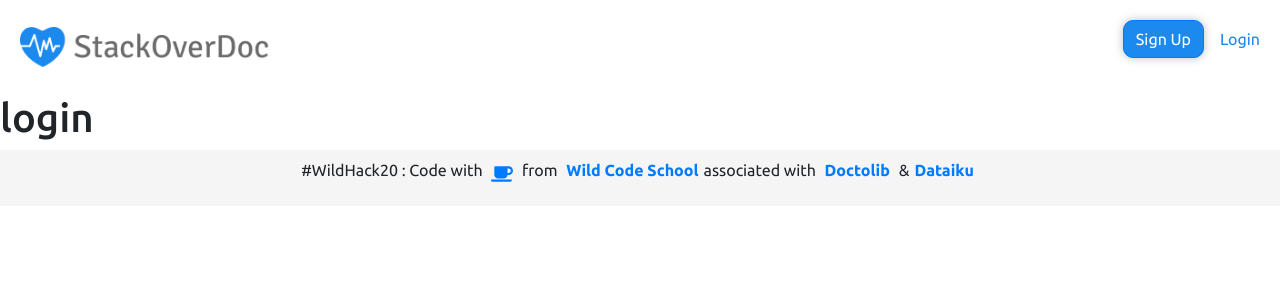
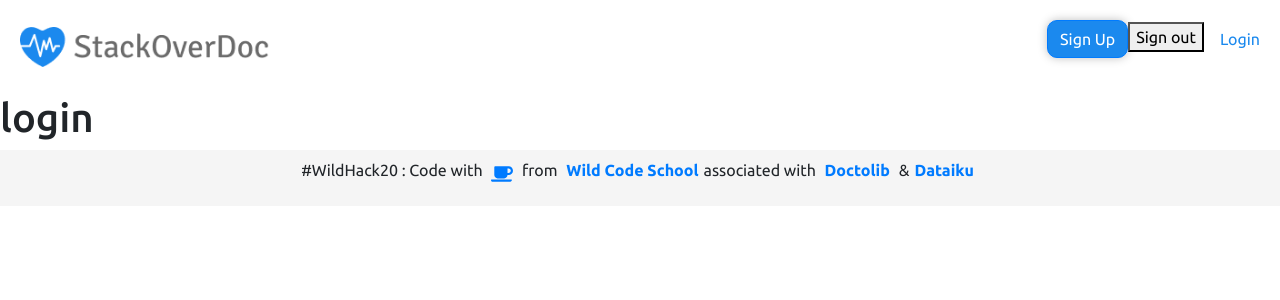
Before and after one commit to Riri-Z/stackoverdoc, a React (Create React App) app: page /login in a window 1280 px wide. Shown: the top 300 px of the page. Built offline with nearby package versions, Linux system fonts and the light colour scheme; no server answers.

Commit message:
adding authentification in progress

```diff
--- a/package.json
+++ b/package.json
@@ -7,6 +7,7 @@
     "@testing-library/react": "^9.5.0",
     "@testing-library/user-event": "^7.2.1",
     "bootstrap": "^4.5.0",
+    "firebase": "^7.15.4",
     "install": "^0.13.0",
     "node-sass": "^4.14.1",
     "npm": "^6.14.5",
--- a/src/App.js
+++ b/src/App.js
@@ -8,6 +8,8 @@ import Header from "./components/Header";
 import question_page from "./pages/Question_page";
 import Footer from "./components/Footer";
 import "./styles/App.scss";
+import { AuthProvider } from "./services/Auth";
+import PrivateRoute from "./services/PrivateRoute";
 import { BrowserRouter as Router, Switch, Route } from "react-router-dom";
 
 class App extends Component {
@@ -18,20 +20,22 @@ class App extends Component {
 
   render() {
     return (
-      <div className="App">
-        <Header />
+      <AuthProvider>
+        <div className="App">
         <Router>
+          <Header />
           <Switch>
             <Route exact path="/" component={Home} />
             <Route path="/login" component={Login} />
-            <Route path="/Sign-up" component={Sign_up} />
-            <Route path="/profile" component={Profil} />
-            <Route path="/feed" component={feed} />
-            <Route path="/question" component={question_page} />
+            <Route path="/sign-up" component={Sign_up} />
+            <PrivateRoute path="/profile" component={Profil} />
+            <PrivateRoute path="/feed" component={feed} />
+            <PrivateRoute path="/question" component={question_page} />
           </Switch>
-        </Router>
-        <Footer />
+          <Footer />
+          </Router>
       </div>
+      </AuthProvider>
     );
   }
 }
--- a/src/components/Header.js
+++ b/src/components/Header.js
@@ -1,9 +1,11 @@
 import React, { useState, useEffect } from "react";
+import { NavLink } from 'react-router-dom';
 import logo from "../images/TitleLogo.png";
 import whiteLogo from "../images/whiteTitleLogo.png";
 import ellipse from "../images/ellipse.png";
 import shape from "../images/shape.png";
 import "../styles/Header.scss";
+import app from '../services/base';
 
 const Header = () => {
   const [navOpened, setNavOpened] = useState(false);
@@ -34,16 +36,17 @@ const Header = () => {
         <ul
           className={navOpened ? "_sd-navbar-menu opened" : "_sd-navbar-menu"}>
           <li>
-            <a href='fdhy' className='btn btn-primary sd-btn'>
+            <NavLink exact to='/sign-up' className='btn btn-primary sd-btn'>
               Sign Up
-            </a>
+            </NavLink>
+            <button onClick={()=>app.auth().signOut()}>Sign out</button>
           </li>
           <li>
-            <a
-              href='fdhy'
+            <NavLink
+              exact to='/login'
               className={isHome ? (navOpened ? "" : "_sd-white") : ""}>
               Login
-            </a>
+            </NavLink>
           </li>
         </ul>
         {navOpened && (
--- a/src/pages/Feed.js
+++ b/src/pages/Feed.js
@@ -3,11 +3,12 @@ import "../styles/Feed.scss";
 import FormAskquestion from "../components/formAskquestion";
 import QuestionList from "../components/questionList";
 
+
 const Feed = () => {
   return (
     <main>
-      <FormAskquestion />
-      <QuestionList />
+        <FormAskquestion />
+        <QuestionList />
     </main>
   );
 };
--- a/src/pages/Home.js
+++ b/src/pages/Home.js
@@ -1,8 +1,9 @@
 import React, { Component } from "react";
 import Button from "../components/Button";
-import { Link } from "react-router-dom";
+import { NavLink } from "react-router-dom";
 import "../styles/Home.scss";
 import docTech from "../images/doc-tech.png";
+
 class Home extends Component {
   render() {
     return (
@@ -14,10 +15,10 @@ class Home extends Component {
         </main>
 
         <div className="Sub-home-container-button">
-          <Link to="/">
+          <NavLink to="/sign-up">
             <Button outline>Create a free account</Button>
-          </Link>
-          <a href="toto">or login &rarr; </a>
+          </NavLink>
+          <NavLink to="/login">or login &rarr; </NavLink>
         </div>
         <img src={docTech} alt="stackOverDoc" className="background-img-home" />
         <p>
--- /dev/null
+++ b/src/services/Auth.js
@@ -0,0 +1,30 @@
+import React, { useEffect, useState } from "react";
+import app from "./base.js";
+
+export const AuthContext = React.createContext();
+
+export const AuthProvider = ({ children }) => {
+  const [currentUser, setCurrentUser] = useState(null);
+  const [pending, setPending] = useState(true);
+
+  useEffect(() => {
+    app.auth().onAuthStateChanged((user) => {
+      setCurrentUser(user)
+      setPending(false)
+    });
+  }, []);
+
+  if(pending){
+    return <>Loading...</>
+  }
+
+  return (
+    <AuthContext.Provider
+      value={{
+        currentUser
+      }}
+    >
+      {children}
+    </AuthContext.Provider>
+  );
+};
--- /dev/null
+++ b/src/services/PrivateRoute.js
@@ -0,0 +1,22 @@
+import React, { useContext } from "react";
+import { Route, Redirect } from "react-router-dom";
+import { AuthContext } from "./Auth";
+
+const PrivateRoute = ({ component: RouteComponent, ...rest }) => {
+  const {currentUser} = useContext(AuthContext);
+  return (
+    <Route
+      {...rest}
+      render={routeProps =>
+        !!currentUser ? (
+          <RouteComponent {...routeProps} />
+        ) : (
+          <Redirect to={"/login"} />
+        )
+      }
+    />
+  );
+};
+
+
+export default PrivateRoute
--- /dev/null
+++ b/src/services/base.js
@@ -0,0 +1,13 @@
+import * as firebase from "firebase/app";
+import "firebase/auth";
+
+const app = firebase.initializeApp({
+  apiKey: process.env.REACT_APP_FIREBASE_KEY,
+  authDomain: process.env.REACT_APP_FIREBASE_DOMAIN,
+  databaseURL: process.env.REACT_APP_FIREBASE_DATABASE,
+  projectId: process.env.REACT_APP_FIREBASE_PROJECT_ID,
+  storageBucket: process.env.REACT_APP_FIREBASE_STORAGE_BUCKET,
+  messagingSenderId: process.env.REACT_APP_FIREBASE_SENDER_ID
+});
+
+export default app;
```
Also changed, not shown: src/services/firebase.js (+4 -6 lines), 2 other files (tests, documents, lock files or other folders).
